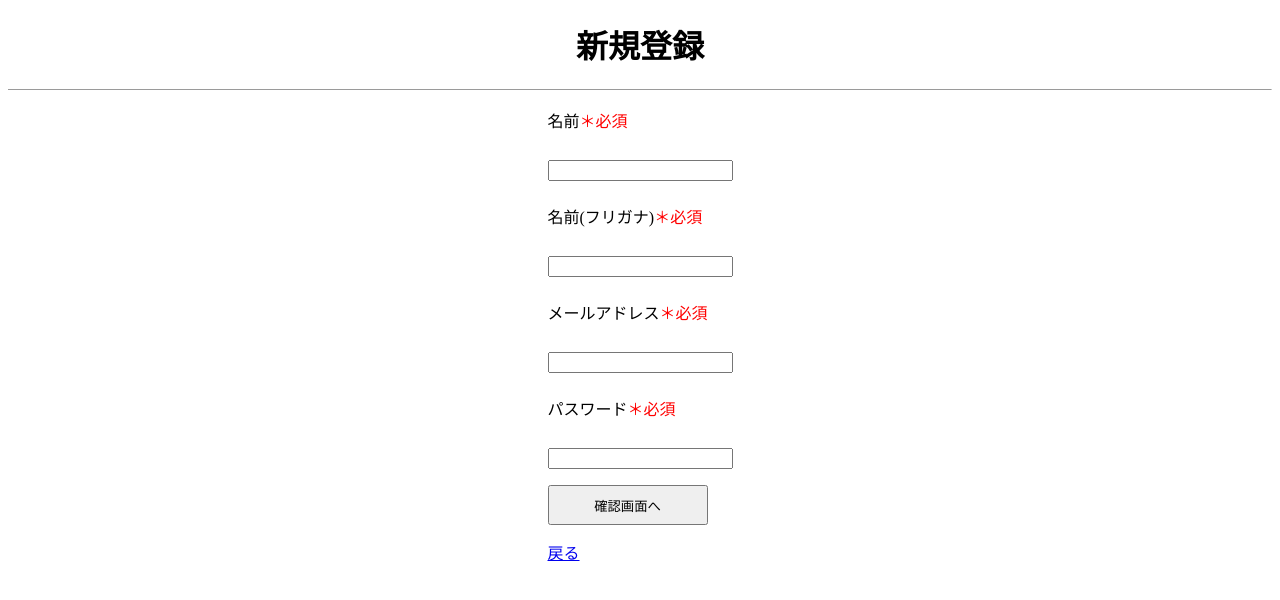
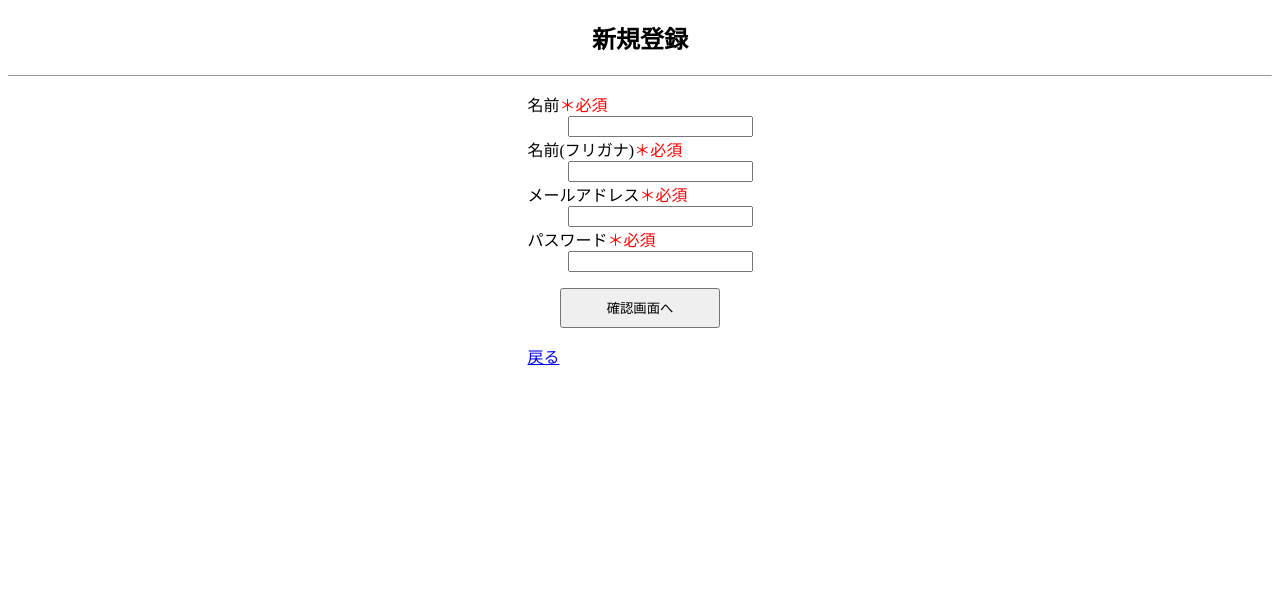
Before and after one commit to rumi0221/SWEETSTOWN, a PHP site: page /signup.html in a window 1280 px wide. Shown: the top 600 px of the page. Run offline with PHP 8.4, Linux system fonts and the light colour scheme.

Commit message:
新規登録画面更新

```diff
--- a/USER/CSS/signup.css
+++ b/USER/CSS/signup.css
@@ -2,18 +2,21 @@ span.required {
     color:red;
 }
 
+h2 {
+    text-align: center;
+}
 
-form{
-    text-align: left;
-    line-height: 3;
+
+.content{
     width: fit-content;
     margin: 0 auto;
-}
-h1{
-    text-align: center;
 }
 
 button{
     width: 12em;
     height: 3em;
+
 }
+p {
+    text-align: center;
+}
--- a/USER/signup.html
+++ b/USER/signup.html
@@ -7,20 +7,30 @@
     <link rel="stylesheet" href="css/signup.css">
 </head>
 <body>
-    <h1>新規登録</h1>
+    <h2>新規登録</h2>
+
     <hr size="1">
+    <div class="content">
     <form action="signup-ok.html" method="post">
-        <span class="item">名前<span class="required">＊必須</span></span><br>
-        <input type="text" name="name"><br>
-        <span class="item">名前(フリガナ)<span class="required ">＊必須</span></span><br>
-        <input type="text" name="name1"><br>
-        <span class="item">メールアドレス<span class="required">＊必須</span></span><br>
-        <input type="email" name="email"><br>
-        <span class="item">パスワード<span class="required">＊必須</span></span><br>
-        <input type="password" name="pass"><br>
-        <button type="submit">確認画面へ</button><br>
+        <dl>
+            <dt>名前<span class="required">＊必須</span></dt>
+            <dd><input type = "text" name = "name"></dd>
+            <dt>名前(フリガナ)<span class="required">＊必須</span></dt>
+            <dd><input type = "text" name = "name2"></dd>
+            <dt>メールアドレス<span class="required">＊必須</span></dt>
+            <dd><input type = "text" name = "address"></dd>
+            <dt>パスワード<span class="required">＊必須</span></dt>
+            <dd><input type = "text" name = "password"></dd>
+        </dl>
+
+        <p><button type="submit">確認画面へ</button></p>
+
         <a href="#" onclick="history.back(-1);return false;">戻る</a>
+
+    </div>
     </form>
+
+
 
 
 
```
Also changed, not shown: USER/passwordagain.html (+11 -0 lines).
